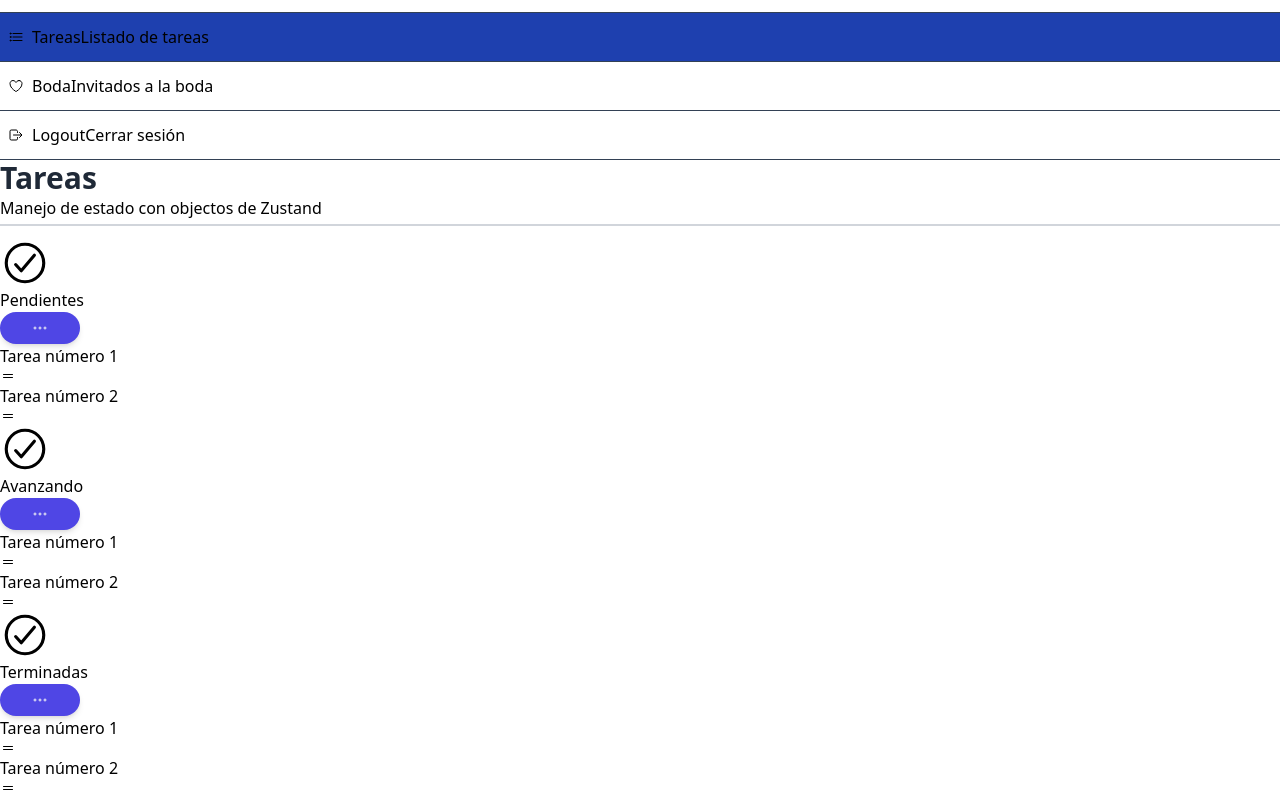
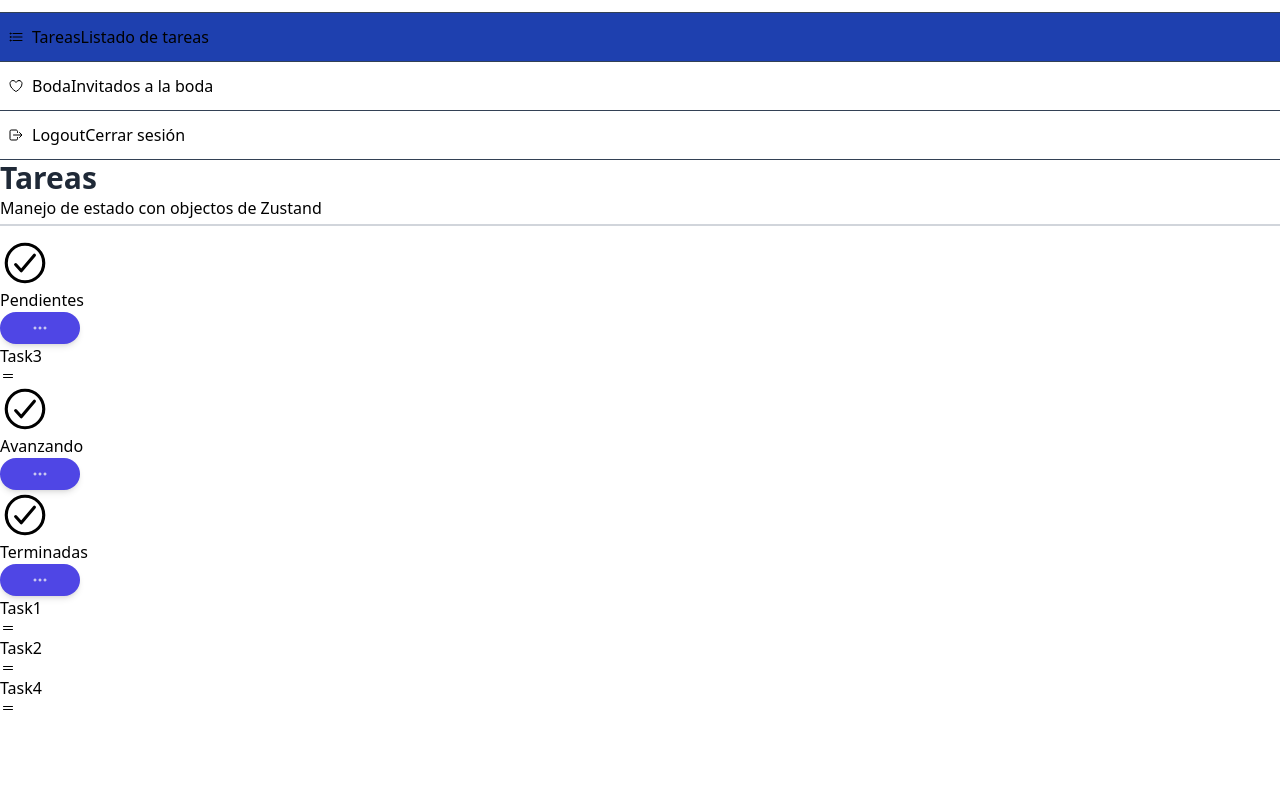
Before and after one commit to alberto8812/Zustan-gestor-estado, a React (Vite) app: page /dashboard/tasks in a window 1280 px wide. Shown: the part 542-1338 px from the top of the page. After the commit the page ends 1258 px from the top, so only its background shows below. Built offline with nearby package versions, Linux system fonts and the light colour scheme; no server answers.

Commit message:
get task with zustand

```diff
--- a/src/components/jira/JiraTasks.tsx
+++ b/src/components/jira/JiraTasks.tsx
@@ -1,28 +1,30 @@
 import { IoCheckmarkCircleOutline, IoEllipsisHorizontalOutline, IoReorderTwoOutline } from 'react-icons/io5';
+import { Task, TaskStatus } from '../../interfaces';
+import { SingleTask } from '../../pages';
 
 interface Props {
   title: string;
-  value: 'pending' | 'in-progress' | 'done';
+  value: TaskStatus;
+  tasks:Task[];
 }
 
 
-export const JiraTasks = ({ title }: Props) => {
-  return (
+export const JiraTasks = ({ title,tasks }: Props) => (
   <div className="!text-black relative flex flex-col rounded-[20px]  bg-white bg-clip-border shadow-3xl shadow-shadow-500  w-full !p-4 3xl:p-![18px]">
 
 
-      {/* Task Header */ }
+    {/* Task Header */}
     <div className="relative flex flex-row justify-between">
 
       <div className="flex items-center justify-center">
 
         <div className="flex h-9 w-9 items-center justify-center rounded-full bg-indigo-100">
           <span className="flex justify-center items-center h-6 w-6 text-brand-500">
-              <IoCheckmarkCircleOutline style={ { fontSize: '50px' } } />
+            <IoCheckmarkCircleOutline style={{ fontSize: '50px' }} />
           </span>
         </div>
 
-          <h4 className="ml-4 text-xl font-bold text-navy-700">{ title }</h4>
+        <h4 className="ml-4 text-xl font-bold text-navy-700">{title}</h4>
       </div>
 
       <button>
@@ -31,34 +33,15 @@ export const JiraTasks = ({ title }: Props) => {
 
     </div>
 
-      {/* Task Items */ }
+    {/* Task Items */}
     <div className="h-full w-full">
+     {
+      tasks.map(task=>( <SingleTask  task={task}  key={task.id}/>))
+     }
 
-        <div className="mt-5 flex items-center justify-between p-2">
-          <div className="flex items-center justify-center gap-2">
-            <p className="text-base font-bold text-navy-700">
-              Tarea número 1
-            </p>
-          </div>
-          <span className=" h-6 w-6 text-navy-700 cursor-pointer">
-            <IoReorderTwoOutline />
-          </span>
-        </div>
-
-        <div className="mt-5 flex items-center justify-between p-2">
-          <div className="flex items-center justify-center gap-2">
-            <p className="text-base font-bold text-navy-700">
-              Tarea número 2
-            </p>
-          </div>
-          <span className=" h-6 w-6 text-navy-700 cursor-pointer">
-            <IoReorderTwoOutline />
-          </span>
-        </div>
 
 
 
     </div>
   </div>
 );
-};
--- /dev/null
+++ b/src/components/jira/SingleTask.tsx
@@ -0,0 +1,25 @@
+import { FC } from "react"
+import { Task } from "../../interfaces"
+import { IoReorderTwoOutline } from "react-icons/io5"
+
+
+interface Props{
+    task:Task,
+}
+
+export const SingleTask:FC <Props> = ({task}) => {
+  return (
+
+    <div className="mt-5 flex items-center justify-between p-2">
+    <div className="flex items-center justify-center gap-2">
+      <p className="text-base font-bold text-navy-700">
+        {task.title}
+      </p>
+    </div>
+    <span className=" h-6 w-6 text-navy-700 cursor-pointer">
+      <IoReorderTwoOutline />
+    </span>
+  </div>
+
+  )
+}
--- /dev/null
+++ b/src/interfaces/index.ts
@@ -0,0 +1,2 @@
+
+export  *  from './task.interface'
--- a/src/pages/02-objects/JiraPage.tsx
+++ b/src/pages/02-objects/JiraPage.tsx
@@ -1,6 +1,12 @@
 import { JiraTasks } from '../../components';
+import { useTaksStore } from '../../sotre';
 
 export const JiraPage = () => {
+  const pendingTask=useTaksStore(state=>state.getByStatus('in-progress'));
+  const inprogressTask=useTaksStore(state=>state.getByStatus('done'));
+  const doneTask=useTaksStore(state=>state.getByStatus('open'));
+
+
   return (
     <>
       <h1>Tareas</h1>
@@ -9,11 +15,11 @@ export const JiraPage = () => {
 
       <div className="grid grid-cols-1 md:grid-cols-3 gap-4">
 
-          <JiraTasks title='Pendientes' value='pending' />
+          <JiraTasks title='Pendientes' value='open' tasks={pendingTask} />
 
-          <JiraTasks title='Avanzando' value='in-progress' />
+          <JiraTasks title='Avanzando' value='in-progress' tasks={inprogressTask} />
 
-          <JiraTasks title='Terminadas' value='done' />
+          <JiraTasks title='Terminadas' value='done' tasks={doneTask} />
 
       </div>
 
--- a/src/pages/index.ts
+++ b/src/pages/index.ts
@@ -1,3 +1,4 @@
+export { SingleTask } from '../components/jira/SingleTask';
 
 
 export * from './dashboard/DashboardPage';
--- a/src/sotre/index.ts
+++ b/src/sotre/index.ts
@@ -1,4 +1,6 @@
+
 export  { customSessionStorage } from "./storages/session-storage.storage";
 
+export * from "./task/task.store";
 export { usePersonStore } from "./person/person.store";
 export { useBearStore } from "./bears/bears.store";
--- a/src/sotre/person/person.store.ts
+++ b/src/sotre/person/person.store.ts
@@ -3,6 +3,7 @@ import { type StateCreator, create } from "zustand";//el type es para que no imp
 import { StateStorage, createJSONStorage, devtools, persist } from "zustand/middleware";
 import { customSessionStorage } from "..";
 import { customFirebaseStorage } from "../storages/firebase-storage.storage";
+import { logger } from "../middleware/logger.middleware";
 
 
 interface PersonState{
@@ -29,12 +30,13 @@
 
 
 export const usePersonStore = create<PersonState  & Actions>()(
+
   devtools(
   persist   (
         storeAPi,
         {
           name:'personStorage'
-          ,storage:customFirebaseStorage,
+         // ,storage:customFirebaseStorage,
         }
 
     )
--- /dev/null
+++ b/src/sotre/task/task.store.ts
@@ -0,0 +1,31 @@
+import { StateCreator, create } from "zustand";
+import { Task, TaskStatus } from "../../interfaces";
+
+interface TaskStake{
+    //arrego de tareas
+    tasks:Record<string,Task>,//{[key:string]:Task}
+
+    getByStatus:(status:TaskStatus)=>Task[],
+}
+
+interface Actions{
+
+}
+
+const storeApi:StateCreator<TaskStake>=(set,get)=>({
+
+    tasks:{
+        'ABC-1':{id:'ABC-1',title:'Task1',status:'open'},
+        'ABC-2':{id:'ABC-2',title:'Task2',status:'open'},
+        'ABC-3':{id:'ABC-3',title:'Task3',status:'in-progress'},
+        'ABC-4':{id:'ABC-4',title:'Task4',status:'open'},
+    },
+
+    getByStatus:(status:TaskStatus)=>{
+
+        return Object.values(get().tasks).filter(task=>task.status===status)
+    }
+
+})
+
+export const useTaksStore=create<TaskStake>()(storeApi);
```
Also changed, not shown: src/interfaces/task.interface.ts (added, +9 -0 lines), src/sotre/middleware/logger.middleware.ts (added, +31 -0 lines). Lines whose indentation alone changed are shown as unchanged.
